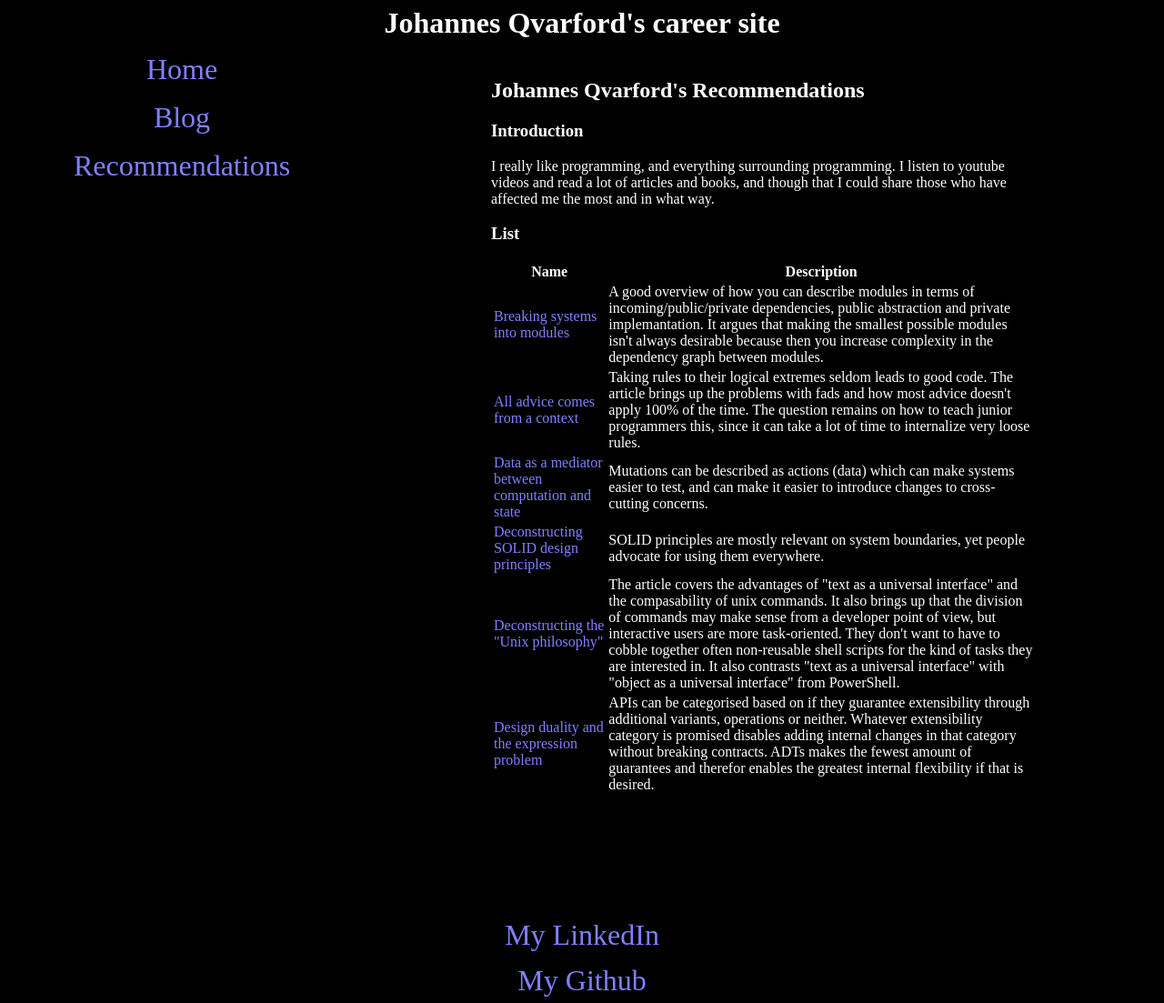
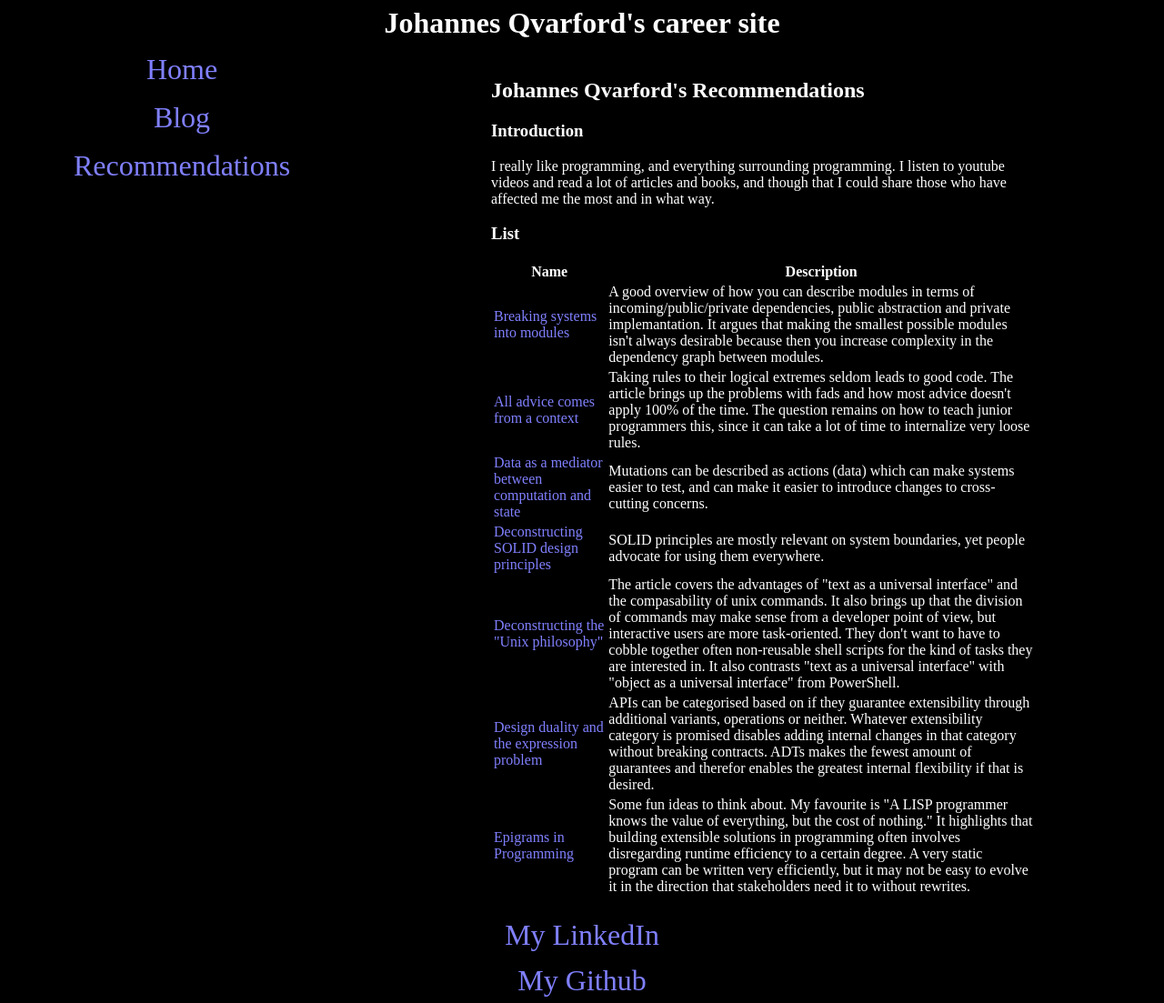
Before and after one commit to johannes-qvarford/johannes-qvarford.github.io, a Jekyll site: the page built from recommendations/index.html, in a window 1280 px wide. Shown: the whole page at 91% size. Built offline with Jekyll 4.4.1, drawn with Linux system fonts in a browser that asks for light colours.

Commit message:
Epigrams in Programming

```diff
--- a/recommendations/index.html
+++ b/recommendations/index.html
@@ -37,7 +37,12 @@ recommendations:
       APIs can be categorised based on if they guarantee extensibility through additional variants, operations or neither.
       Whatever extensibility category is promised disables adding internal changes in that category without breaking contracts.
       ADTs makes the fewest amount of guarantees and therefor enables the greatest internal flexibility if that is desired.
-
+  - name: Epigrams in Programming
+    link: https://cpsc.yale.edu/epigrams-programming
+    review: |
+      Some fun ideas to think about. My favourite is "A LISP programmer knows the value of everything, but the cost of nothing."
+      It highlights that building extensible solutions in programming often involves disregarding runtime efficiency to a certain degree.
+      A very static program can be written very efficiently, but it may not be easy to evolve it in the direction that stakeholders need it to without rewrites.
 ---
 <!--
   - name:
```
